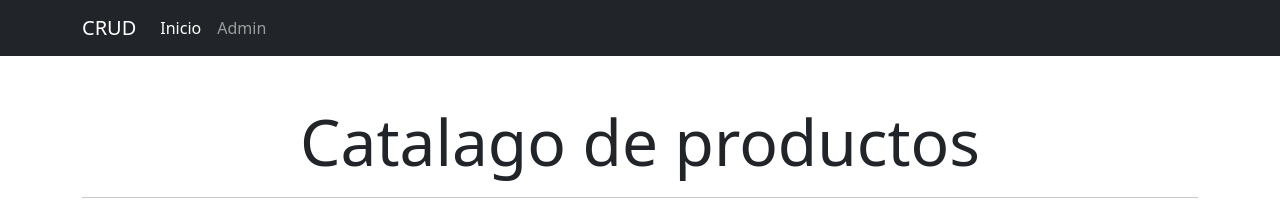
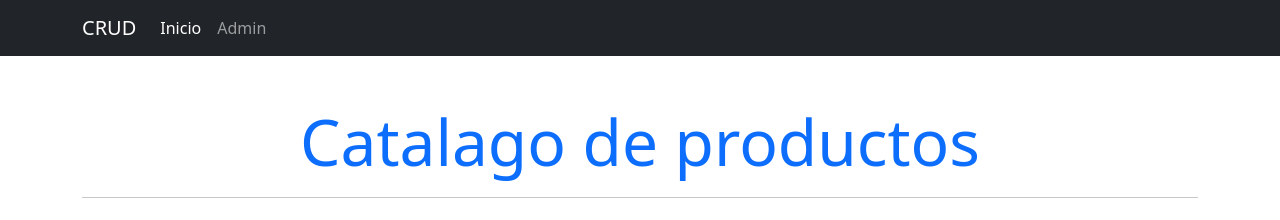
Before and after one commit to bpadros/Formulario, a plain HTML site: page index.html in a window 1280 px wide. Drawn offline with Linux system fonts and the light colour scheme.

Commit message:
cambiamos el color de un titulo

```diff
--- a/index.html
+++ b/index.html
@@ -41,7 +41,7 @@
     </header>
     <main class="container my-5">
       <section>
-        <h1 class="display-3 text-center">Catalago de productos</h1>
+        <h1 class="display-3 text-center text-primary">Catalago de productos</h1>
         <hr />
         <article class="row" id='grilla'>
         </article>
```
